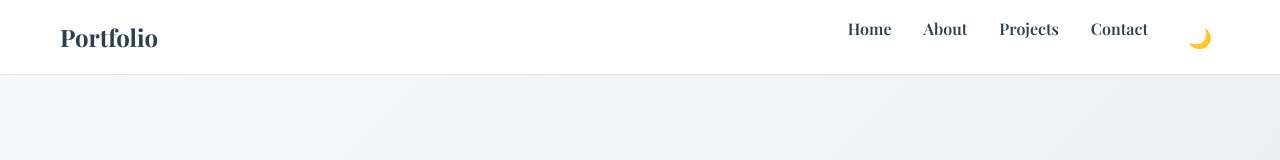
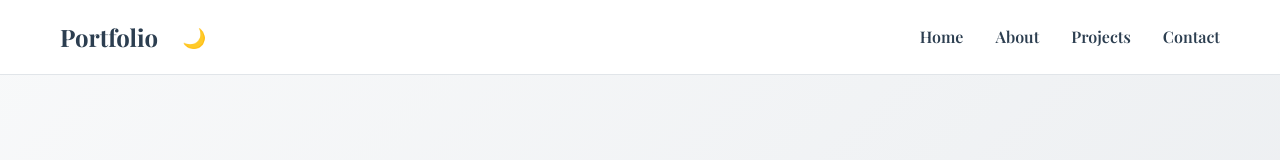
Before and after one commit to anushar777/Personal-Portfolio, a React (Vite) app: page / in a window 1280 px wide. Shown: the top 160 px of the page. Built offline with nearby package versions, Linux system fonts and the light colour scheme.

Commit message:
Fixed Alignment

```diff
--- a/src/App.css
+++ b/src/App.css
@@ -44,6 +44,12 @@ body {
   display: flex;
   justify-content: space-between;
   align-items: center;
+}
+
+.nav-left {
+  display: flex;
+  align-items: center;
+  gap: 1rem;
 }
 
 .nav-logo a {
@@ -100,6 +106,9 @@ body {
   border-radius: 50%;
   transition: all 0.3s ease;
   color: #2c3e50;
+  display: flex;
+  align-items: center;
+  justify-content: center;
 }
 
 .dark-mode-toggle:hover {
--- a/src/App.jsx
+++ b/src/App.jsx
@@ -14,8 +14,17 @@ function App() {
       {/* Navigation */}
       <nav className="navbar">
         <div className="nav-container">
-          <div className="nav-logo">
-            <a href="#home">Portfolio</a>
+          <div className="nav-left">
+            <div className="nav-logo">
+              <a href="#home">Portfolio</a>
+            </div>
+            <button
+              className="dark-mode-toggle"
+              onClick={toggleDarkMode}
+              aria-label="Toggle dark mode"
+            >
+              {darkMode ? '☀️' : '🌙'}
+            </button>
           </div>
           <ul className="nav-menu">
             <li className="nav-item">
@@ -29,15 +38,6 @@ function App() {
             </li>
             <li className="nav-item">
               <a href="#contact" className="nav-link">Contact</a>
-            </li>
-            <li className="nav-item">
-              <button
-                className="dark-mode-toggle"
-                onClick={toggleDarkMode}
-                aria-label="Toggle dark mode"
-              >
-                {darkMode ? '☀️' : '🌙'}
-              </button>
             </li>
           </ul>
         </div>
```
